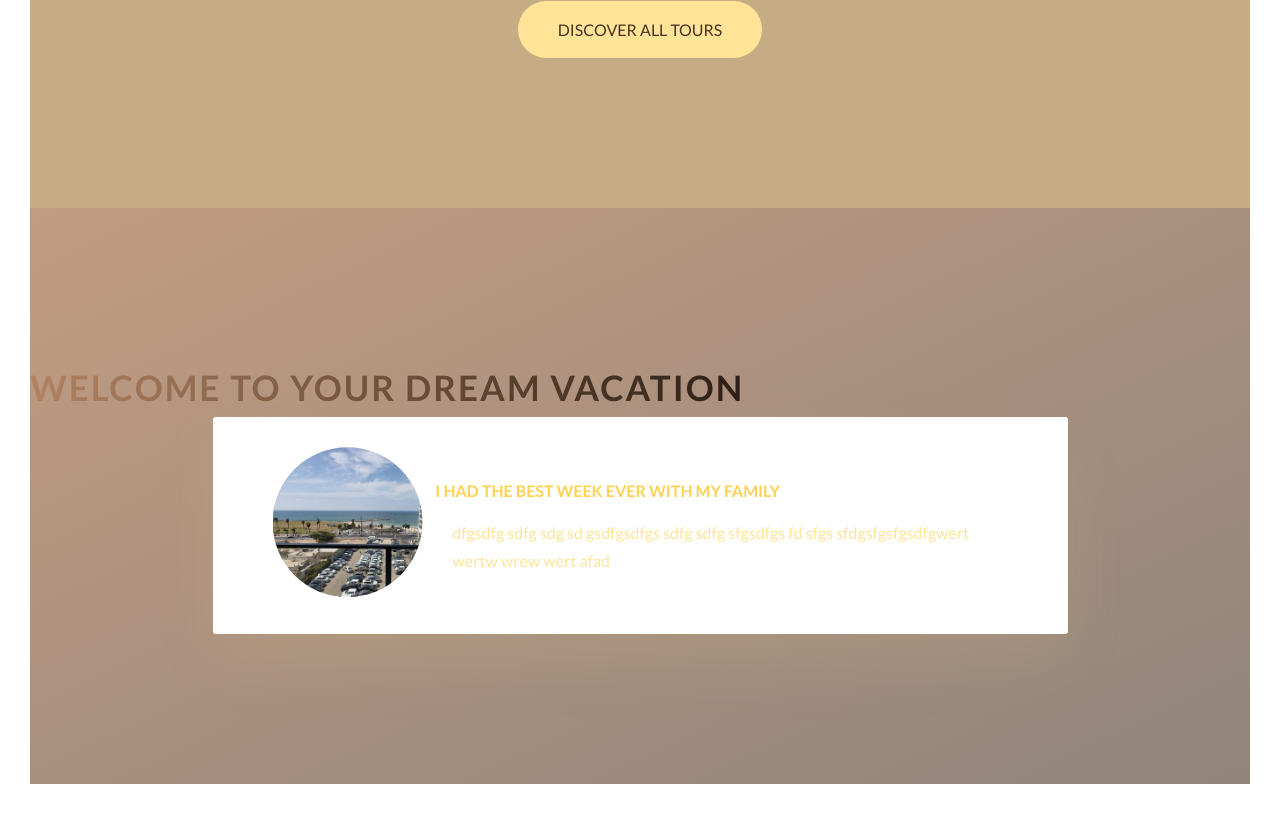
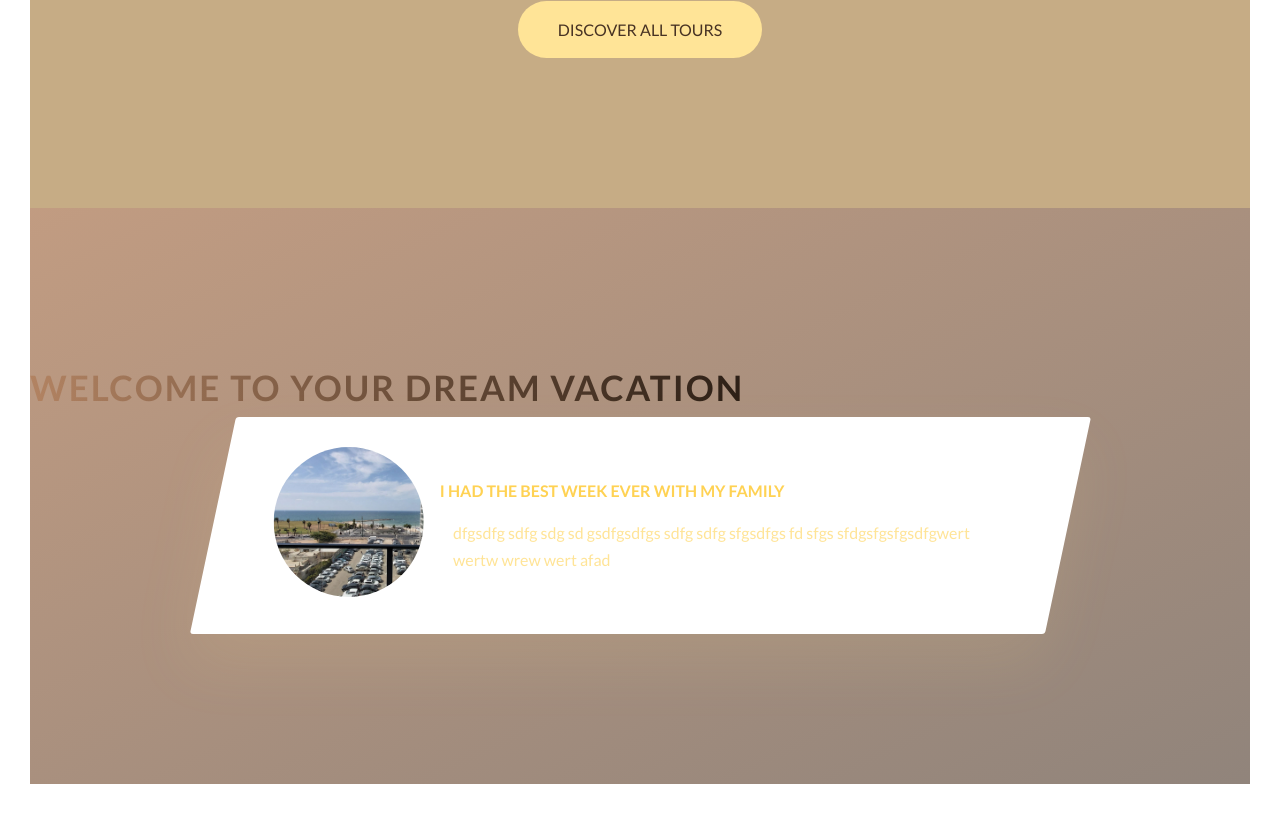
Before and after one commit to Elad73/rental-apartment-react-framework, a React (Create React App) app in the folder client/: page / in a window 1280 px wide. Shown: the part 2889-3703 px from the top of the page. Built offline with nearby package versions, Linux system fonts and the light colour scheme.

Commit message:
finishing story shape, still need to finish last design colors

```diff
--- a/client/public/css/style.css
+++ b/client/public/css/style.css
@@ -316,18 +316,21 @@ body {
   border-radius: 3px;
   padding: 6rem;
   padding-left: 9rem;
-  font-size: 1.6rem; }
+  font-size: 1.6rem;
+  transform: skewX(-12deg); }
   .story__shape {
     width: 15rem;
     height: 15rem;
     float: left;
-    -webkit-shape-outside: circle(50% at 50% 50%);
-    shape-outside: circle(50% at 50% 50%);
+    -webkit-shape-outside: circle(52% at 48% 47%);
+    shape-outside: circle(52% at 48% 47%);
     -webkit-clip-path: circle(50% at 50% 50%);
     clip-path: circle(50% at 50% 50%);
-    transform: translateX(-3rem) translateY(-3rem); }
+    transform: translateX(-3rem) translateY(-3rem) skewX(12deg); }
   .story__img {
     height: 100%; }
+  .story__text {
+    transform: skewX(12deg); }
 
 .row {
   max-width: 114rem;
--- a/client/public/sass/components/_story.scss
+++ b/client/public/sass/components/_story.scss
@@ -7,22 +7,28 @@
     padding: 6rem;
     padding-left: 9rem;
     font-size: $default-font-size;
+    transform: skewX(-12deg);
+
 
     &__shape {
         width: 15rem;
         height: 15rem;
 
         float: left; //need it for the shape-outside property
-        -webkit-shape-outside: circle(50% at 50% 50%); //for browser support
-        shape-outside: circle(50% at 50% 50%);
+        -webkit-shape-outside: circle(52% at 48% 47%); //for browser support
+        shape-outside: circle(52% at 48% 47%);
 
         -webkit-clip-path: circle(50% at 50% 50%); //for browser support
         clip-path: circle(50% at 50% 50%);
 
-        transform: translateX(-3rem) translateY(-3rem);
+        transform: translateX(-3rem) translateY(-3rem) skewX(12deg);
     }
 
     &__img {
         height: 100%;
     }
+
+    &__text {
+        transform: skewX(12deg);
+    }
 }
--- a/client/src/components/HomePage.js
+++ b/client/src/components/HomePage.js
@@ -20,7 +20,7 @@ class HomePage extends React.Component {
                                 <figure className="story__shape">
                                     <img src="../../../img/nat-2-large.jpg" alt="Person on a tour" className="story__img"></img>
                                 </figure>
-                                <div className="story-text">
+                                <div className="story__text">
                                     <h3 className="heading-tertiary u-margin-bottom-small">I had the best week ever with my family</h3>
                                     <p>
                                         dfgsdfg sdfg sdg sd gsdfgsdfgs sdfg sdfg sfgsdfgs fd sfgs sfdgsfgsfgsdfgwert wertw wrew wert  afad
```
